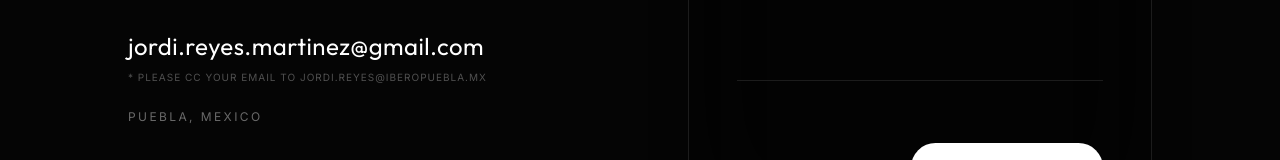
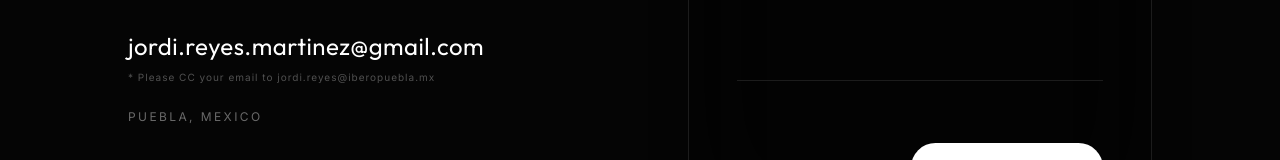
Before and after one commit to Alesso-24/portafolio-mecatronica, a React (Vite) app: page / in a window 1280 px wide. Shown: the part 4477-4637 px from the top of the page. Built offline with nearby package versions, Linux system fonts and the light colour scheme.

Commit message:
fix: remove uppercase from CC email note so it renders in lowercase

```diff
--- a/src/components/Contact.jsx
+++ b/src/components/Contact.jsx
@@ -28,7 +28,7 @@ const Contact = () => {
                         <a href="mailto:jordi.reyes.martinez@gmail.com" className="block text-white hover:text-white/60 transition-colors duration-300 text-xl md:text-2xl">
                             jordi.reyes.martinez@gmail.com
                         </a>
-                        <p className="text-white/30 font-sans text-[10px] uppercase tracking-[0.1em] mt-2">* Please CC your email to jordi.reyes@iberopuebla.mx</p>
+                        <p className="text-white/30 font-sans text-[10px] tracking-[0.1em] mt-2">* Please CC your email to jordi.reyes@iberopuebla.mx</p>
                     </div>
                     <p className="text-white/40 font-sans text-xs uppercase tracking-[0.2em]">Puebla, Mexico</p>
                 </div>
```
